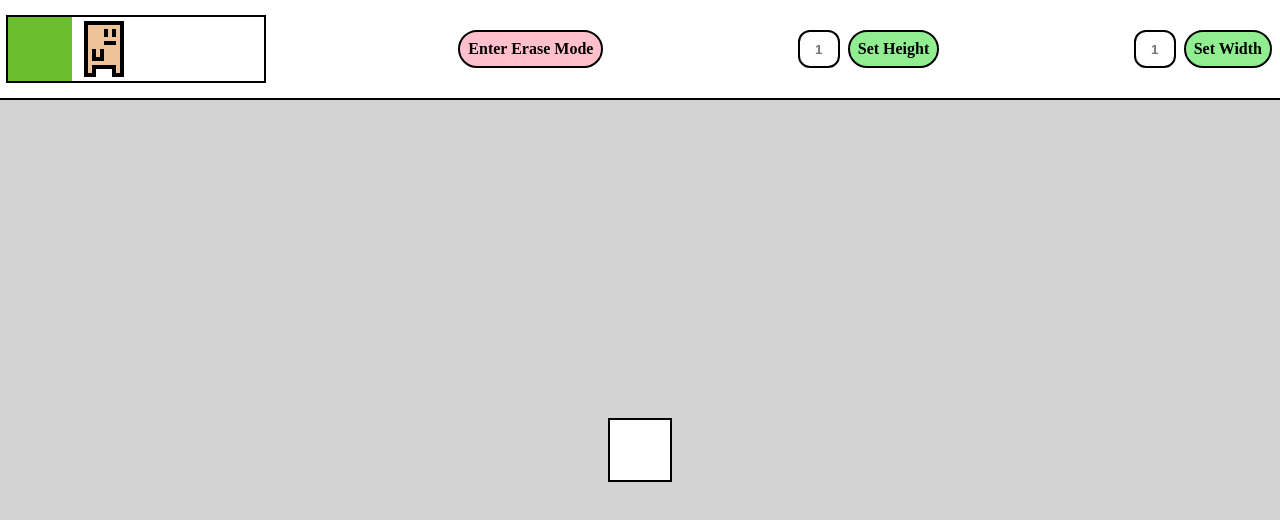
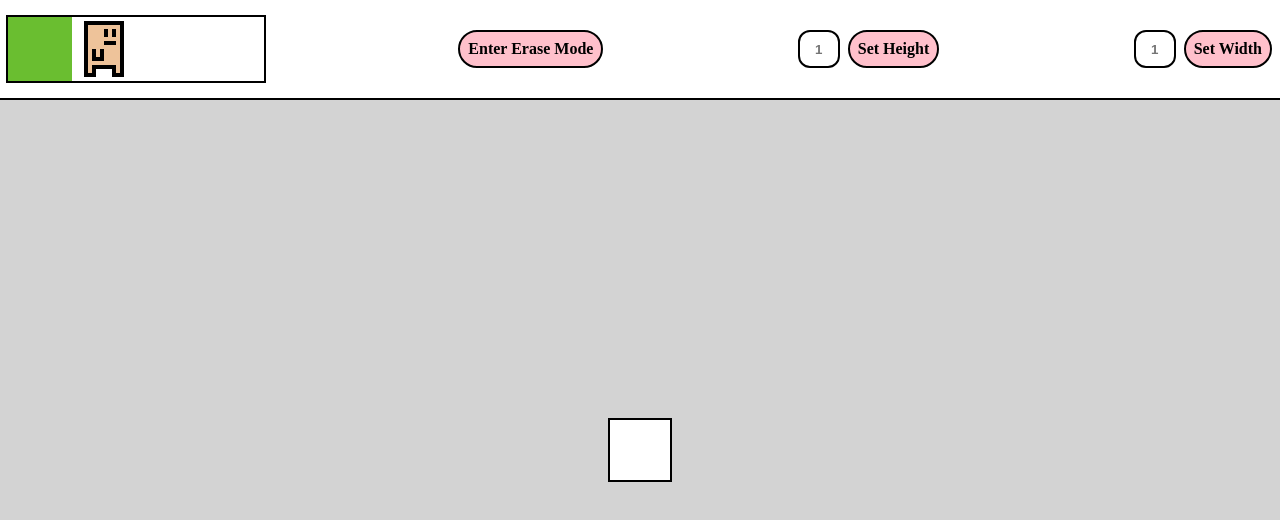
Before and after one commit to AdamxSimon/ReQuest, a React (Create React App) app: page / in a window 1280 px wide. Shown: the top 520 px of the page. Built offline with nearby package versions, Linux system fonts and the light colour scheme.

Commit message:
Fixed grid size input

```diff
--- a/src/components/Grid/GridEditor/GridEditor.tsx
+++ b/src/components/Grid/GridEditor/GridEditor.tsx
@@ -1,6 +1,12 @@
 // React
 
-import { useRef, useEffect, MouseEventHandler } from "react";
+import React, {
+  useRef,
+  useEffect,
+  MouseEventHandler,
+  FormEvent,
+  ChangeEvent,
+} from "react";
 
 // Interfaces
 
@@ -39,7 +45,7 @@ const GridEditor = (props: GridEditorProps): JSX.Element => {
   };
 
   const setHeightHandler = (): void => {
-    if (gridHeightRef.current !== null) {
+    if (gridHeightRef.current?.value) {
       const newHeight: number = +gridHeightRef.current.value;
       props.setGridHeight(newHeight);
       gridHeightRef.current.value = "";
@@ -47,7 +53,7 @@ const GridEditor = (props: GridEditorProps): JSX.Element => {
   };
 
   const setWidthHandler = (): void => {
-    if (gridWidthRef.current !== null) {
+    if (gridWidthRef.current?.value) {
       const newWidth: number = +gridWidthRef.current.value;
       props.setGridWidth(newWidth);
       gridWidthRef.current.value = "";
@@ -61,6 +67,11 @@ const GridEditor = (props: GridEditorProps): JSX.Element => {
     }
   }, []);
 
+  const blockStrings = (event: ChangeEvent<HTMLInputElement>) => {
+    const result = event.target.value.replace(/\D/g, "");
+    event.target.value = result;
+  };
+
   return (
     <div className={classes.gridEditorContainer}>
       <div className={classes.spritePickerContainer}>
@@ -73,19 +84,11 @@ const GridEditor = (props: GridEditorProps): JSX.Element => {
         ></canvas>
       </div>
       {props.inEraseMode ? (
-        <div
-          className={classes.button}
-          style={{ backgroundColor: "pink" }}
-          onClick={props.toggleEraseMode}
-        >
+        <div className={classes.button} onClick={props.toggleEraseMode}>
           Exit Erase Mode
         </div>
       ) : (
-        <div
-          className={classes.button}
-          style={{ backgroundColor: "pink" }}
-          onClick={props.toggleEraseMode}
-        >
+        <div className={classes.button} onClick={props.toggleEraseMode}>
           Enter Erase Mode
         </div>
       )}
@@ -95,12 +98,9 @@ const GridEditor = (props: GridEditorProps): JSX.Element => {
           className={classes.input}
           style={{ marginRight: 8 }}
           placeholder={`${props.gridHeight}`}
+          onChange={blockStrings}
         ></input>
-        <div
-          className={classes.button}
-          style={{ backgroundColor: "lightgreen" }}
-          onClick={setHeightHandler}
-        >
+        <div className={classes.button} onClick={setHeightHandler}>
           Set Height
         </div>
       </div>
@@ -110,12 +110,9 @@ const GridEditor = (props: GridEditorProps): JSX.Element => {
           className={classes.input}
           style={{ marginRight: 8 }}
           placeholder={`${props.gridWidth}`}
+          onChange={blockStrings}
         ></input>
-        <div
-          className={classes.button}
-          style={{ backgroundColor: "lightgreen" }}
-          onClick={setWidthHandler}
-        >
+        <div className={classes.button} onClick={setWidthHandler}>
           Set Width
         </div>
       </div>
--- a/src/components/Grid/GridEditor/styles.module.css
+++ b/src/components/Grid/GridEditor/styles.module.css
@@ -29,6 +29,7 @@
 }
 
 .button {
+  background-color: pink;
   padding: 8px;
   border: 2px solid black;
   border-radius: 24px;
```
